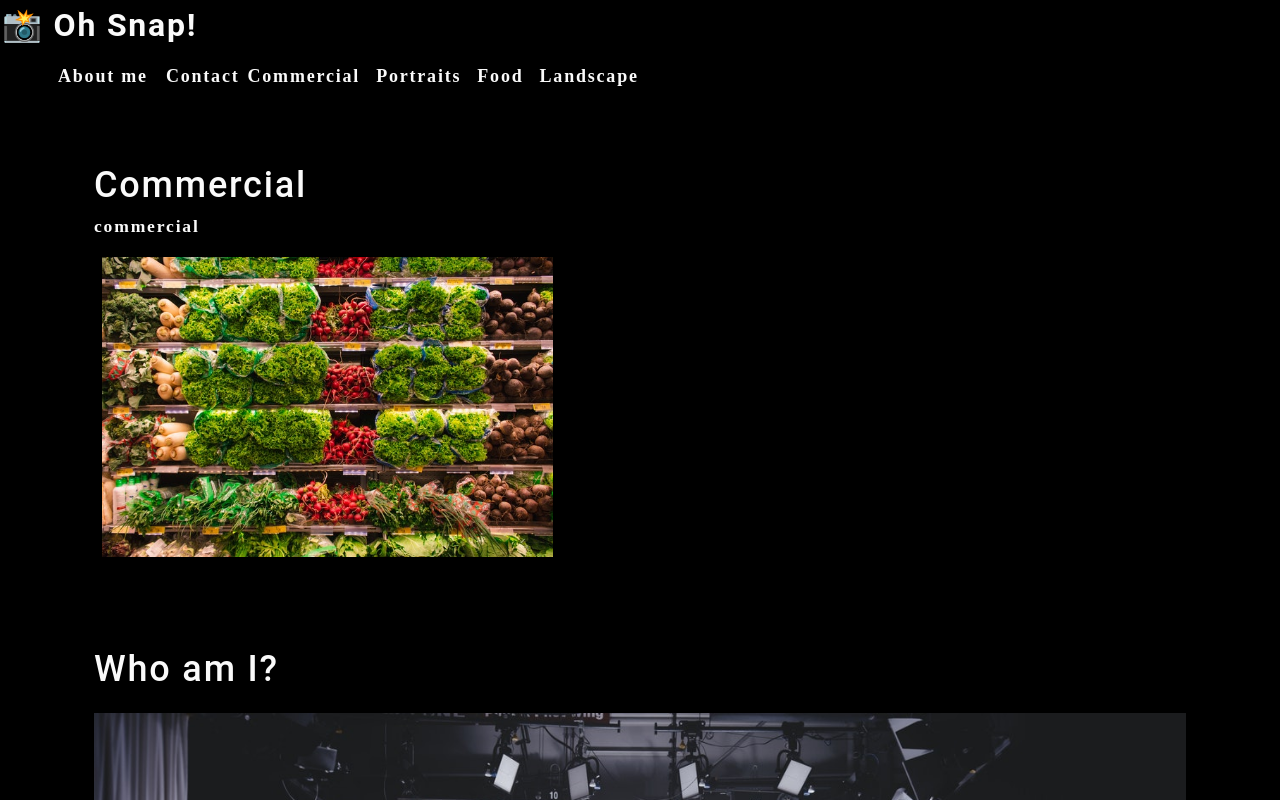
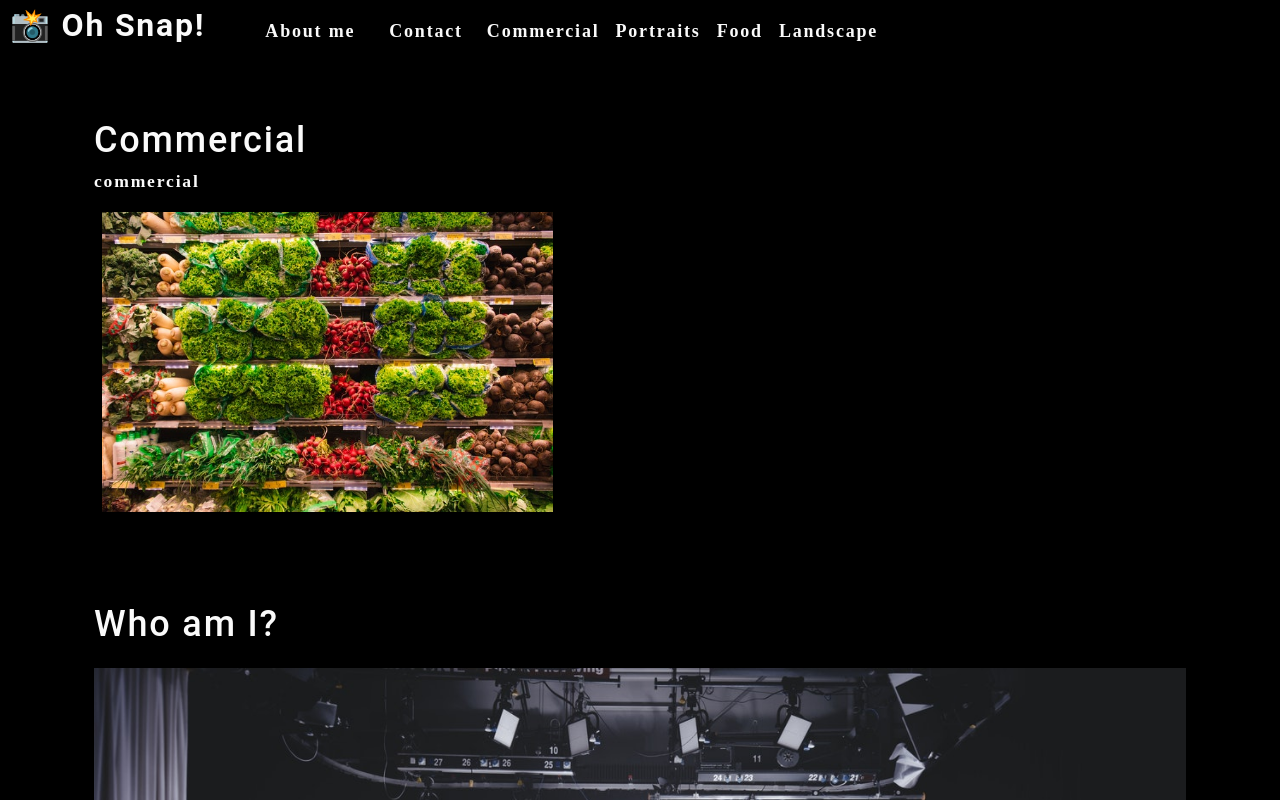
Before and after one commit to bethanyshoun/photo-port, a React (Create React App) app: page / in a window 1280 px wide. Shown: the top 800 px of the page. Built offline with nearby package versions, Linux system fonts and the light colour scheme.

Commit message:
conditionally render gallery pages

```diff
--- a/src/App.js
+++ b/src/App.js
@@ -1,14 +1,30 @@
-import React from 'react';
+import React, { useState } from 'react';
 import Nav from './components/Nav';
 import About from './components/About';
-import Gallery from "./components/Gallery";
+import Gallery from './components/Gallery';
 
 function App() {
+  const [categories] = useState([
+    {
+      name: 'commercial',
+      description: 'Photos of grocery stores, food trucks, and other commercial projects',
+    },
+    { name: 'portraits', description: 'Portraits of people in my life' },
+    { name: 'food', description: 'Delicious delicacies' },
+    { name: 'landscape', description: 'Fields, farmhouses, waterfalls, and the beauty of nature' },
+  ]);
+
+  const [currentCategory, setCurrentCategory] = useState(categories[0]);
+
   return (
     <div>
-            <Nav></Nav>
+      <Nav
+        categories={categories}
+        setCurrentCategory={setCurrentCategory}
+        currentCategory={currentCategory}
+      ></Nav>
       <main>
-                <Gallery></Gallery>
+        <Gallery currentCategory={currentCategory}></Gallery>
         <About></About>
       </main>
     </div>
--- a/src/components/Nav/index.js
+++ b/src/components/Nav/index.js
@@ -1,24 +1,24 @@
-import React from 'react';
+import React, { useEffect } from "react";
+import { capitalizeFirstLetter } from "../../utils/helpers";
 
-function Nav() {
-    const categories = [
-        {
-          name: "Commercial",
-          description:
-            "Photos of grocery stores, food trucks, and other commercial projects",
-        },
-        { name: "Portraits", description: "Portraits of people in my life" },
-        { name: "Food", description: "Delicious delicacies" },
-        {
-          name: "Landscape",
-          description: "Fields, farmhouses, waterfalls, and the beauty of nature",
-        },
-      ];
-    function categorySelected(name) {
-        console.log(`${name} clicked`)
-    }
+function Nav(props) {
+  const {
+    categories = [],
+    setCurrentCategory,
+    currentCategory,
+  } = props;
+
+  useEffect(() => {
+    document.title = capitalizeFirstLetter(currentCategory.name);
+    }, [currentCategory]);
+
+  const handleClick = (item) => {
+    console.log(item);
+    return item;
+  };
+
   return (
-        <header>
+    <header className="flex-row px-1">
       <h2>
         <a data-testid="link" href="/">
           <span role="img" aria-label="camera"> 📸</span> Oh Snap!
@@ -31,23 +31,30 @@
               About me
             </a>
           </li>
-                <li>
-                    <span>Contact</span>
+          <li className={"mx-2"}>
+            <span onClick={() => handleClick('Contact')}>
+              Contact
+            </span>
           </li>
           {categories.map((category) => (
             <li
-                        className="mx-1"
+              className={`mx-1 ${
+                currentCategory.name === category.name
+                }`}
               key={category.name}
             >
-                        <span onClick={() => categorySelected(category.name)} >
-                            {category.name}
+              <span
+                onClick={() => {
+                  setCurrentCategory(category);
+                }}
+              >
+                {capitalizeFirstLetter(category.name)}
               </span>
             </li>
           ))}
         </ul>
       </nav>
     </header>
-
   );
 }
 
```
Lines whose indentation alone changed are shown as unchanged.
